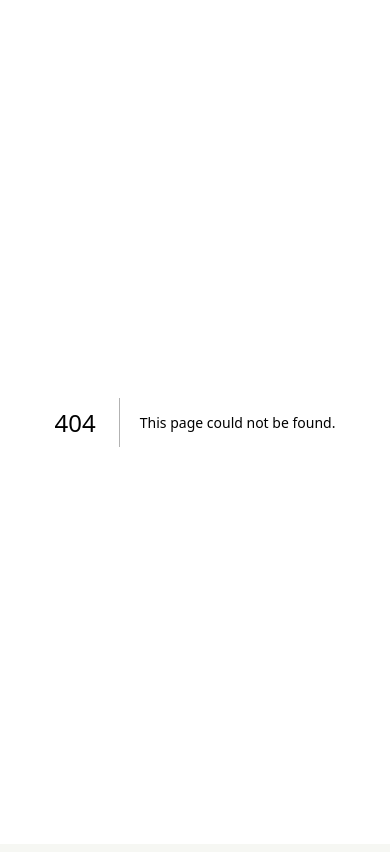
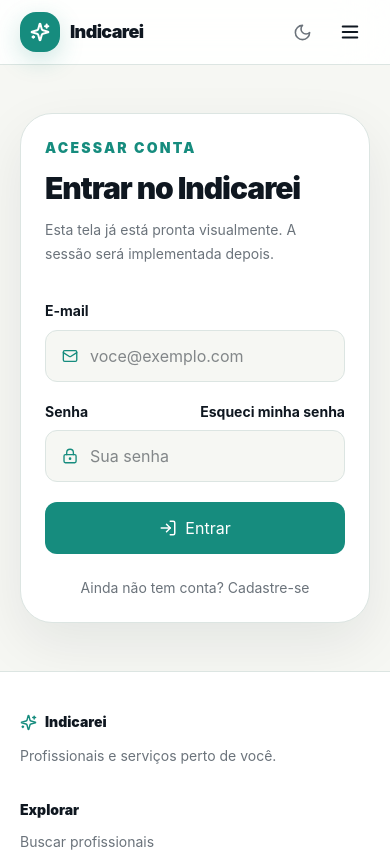
Before and after one commit to JoelsonJSantos/indicarei-v2, a Next.js app: page /entrar in a window 390 px wide. Before the commit this address had no page. Shown: the top 852 px of the page. Built offline with nearby package versions, Linux system fonts and the light colour scheme.

Commit message:
feat: cria página responsiva de entrada

```diff
--- /dev/null
+++ b/src/app/entrar/page.tsx
@@ -0,0 +1,65 @@
+import Link from "next/link";
+import { LockKeyhole, LogIn, Mail, Sparkles } from "lucide-react";
+import { PublicPageShell } from "@/components/public-page-shell";
+
+export default function LoginPage() {
+  return (
+    <PublicPageShell>
+      <main className="px-5 py-12 lg:px-10 lg:py-20">
+        <div className="mx-auto grid max-w-5xl overflow-hidden rounded-[2rem] border border-[var(--border)] bg-[var(--surface)] shadow-[var(--shadow)] lg:grid-cols-[.9fr_1.1fr]">
+          <section className="hidden bg-[var(--background-soft)] p-10 lg:flex lg:flex-col lg:justify-between">
+            <div>
+              <span className="grid size-12 place-items-center rounded-2xl bg-[var(--primary)] text-white">
+                <Sparkles size={22} />
+              </span>
+              <h1 className="mt-8 text-4xl font-black tracking-[-0.045em]">Bem-vindo de volta.</h1>
+              <p className="mt-4 max-w-sm leading-7 text-[var(--text-muted)]">
+                Entre para acessar seus favoritos, perfil profissional ou painel administrativo.
+              </p>
+            </div>
+            <p className="text-sm text-[var(--text-muted)]">Autenticação real será conectada ao Supabase.</p>
+          </section>
+
+          <section className="p-6 sm:p-10 lg:p-12">
+            <div className="mx-auto max-w-md">
+              <p className="text-sm font-black uppercase tracking-[0.16em] text-[var(--primary)]">Acessar conta</p>
+              <h2 className="mt-3 text-3xl font-black tracking-[-0.035em]">Entrar no Indicarei</h2>
+              <p className="mt-3 text-sm leading-6 text-[var(--text-muted)]">
+                Esta tela já está pronta visualmente. A sessão será implementada depois.
+              </p>
+
+              <form className="mt-8 space-y-5">
+                <label className="block">
+                  <span className="text-sm font-bold">E-mail</span>
+                  <span className="mt-2 flex min-h-13 items-center gap-3 rounded-xl border border-[var(--border)] bg-[var(--background)] px-4 focus-within:border-[var(--primary)]">
+                    <Mail size={18} className="text-[var(--primary)]" />
+                    <input type="email" placeholder="voce@exemplo.com" className="w-full bg-transparent text-sm outline-none" />
+                  </span>
+                </label>
+
+                <label className="block">
+                  <span className="flex items-center justify-between text-sm font-bold">
+                    Senha
+                    <Link href="/recuperar-senha" className="text-xs text-[var(--primary)]">Esqueci minha senha</Link>
+                  </span>
+                  <span className="mt-2 flex min-h-13 items-center gap-3 rounded-xl border border-[var(--border)] bg-[var(--background)] px-4 focus-within:border-[var(--primary)]">
+                    <LockKeyhole size={18} className="text-[var(--primary)]" />
+                    <input type="password" placeholder="Sua senha" className="w-full bg-transparent text-sm outline-none" />
+                  </span>
+                </label>
+
+                <button className="inline-flex min-h-13 w-full items-center justify-center gap-2 rounded-xl bg-[var(--primary)] px-5 font-bold text-white transition hover:bg-[var(--primary-hover)]">
+                  <LogIn size={18} /> Entrar
+                </button>
+              </form>
+
+              <p className="mt-6 text-center text-sm text-[var(--text-muted)]">
+                Ainda não tem conta? <Link href="/cadastrar" className="font-bold text-[var(--primary)]">Cadastre-se</Link>
+              </p>
+            </div>
+          </section>
+        </div>
+      </main>
+    </PublicPageShell>
+  );
+}
```
